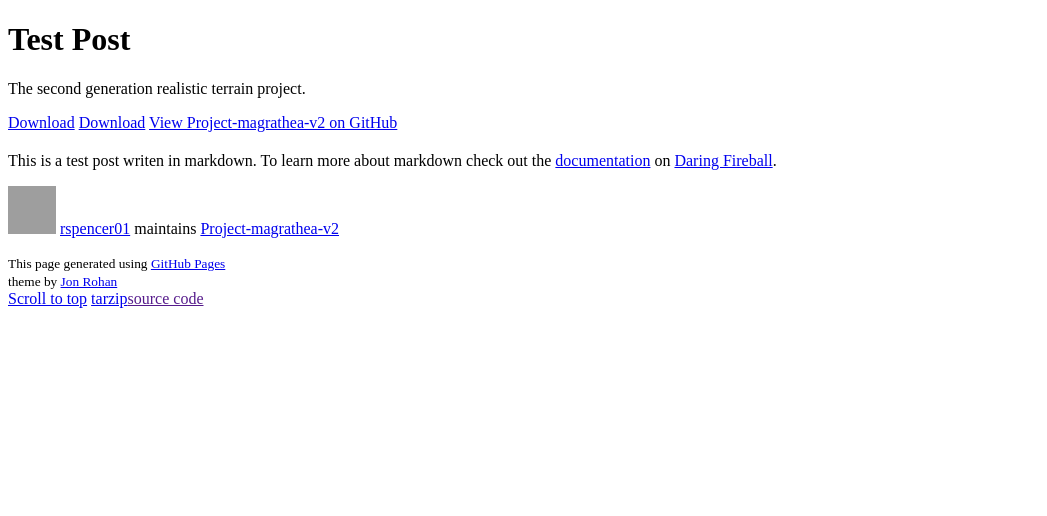
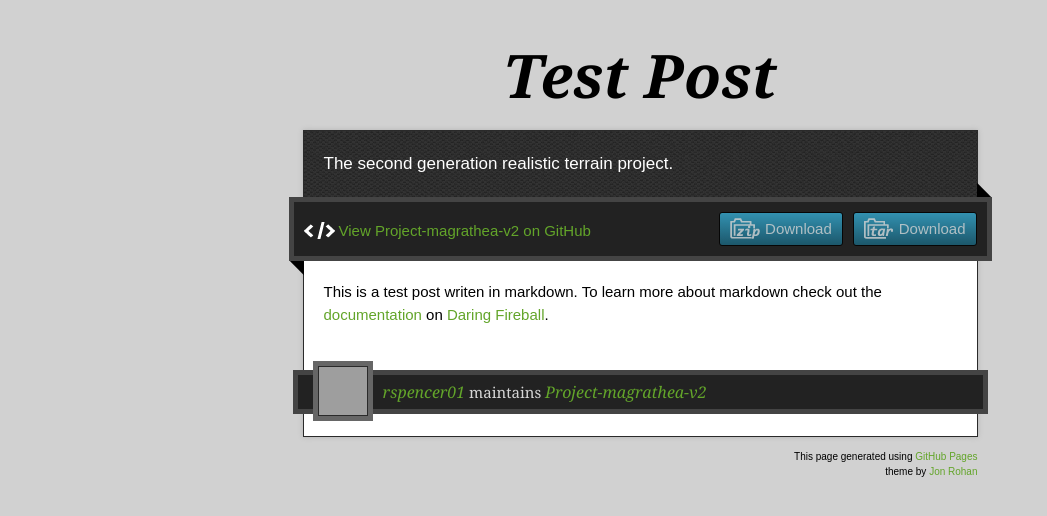
Before and after one commit to rspencer01/Project-Magrathea-V2, a Jekyll site: the page built from _posts/1985-10-26-Test-Post.md, in a window 1280 px wide. Shown: the top 516 px of the page, without its empty margins (0-1047 px from the left). Built offline with Jekyll 4.4.1, drawn with Linux system fonts in a browser that asks for light colours; nearby versions of some CDN libraries; Markdown is read by kramdown in place of the engine named in the settings; grey boxes are pictures that could not be loaded.

Commit message:
Corrected links and titles

```diff
--- a/_layouts/layout.html
+++ b/_layouts/layout.html
@@ -7,12 +7,12 @@
   <meta charset="utf-8">
   <meta http-equiv="X-UA-Compatible" content="IE=edge,chrome=1">
 
-  <link rel="stylesheet" href="stylesheets/stylesheet.css" media="screen"/>
-  <link rel="stylesheet" href="stylesheets/pygment_trac.css"/>
+  <link rel="stylesheet" href="http://rspencer01.github.io/Project-Magrathea-V2/stylesheets/stylesheet.css" media="screen"/>
+  <link rel="stylesheet" href="http://rspencer01.github.io/Project-Magrathea-V2/stylesheets/pygment_trac.css"/>
   <script type="text/javascript" src="https://ajax.googleapis.com/ajax/libs/jquery/1.7.1/jquery.min.js"></script>
   <script type="text/javascript" src="javascripts/script.js"></script>
 
-  <title>Project-magrathea-v2</title>
+  <title>{{ page.title }}</title>
   <meta name="description" content="The second generation realistic terrain project.">
 
   <meta name="viewport" content="width=device-width,initial-scale=1">
```
